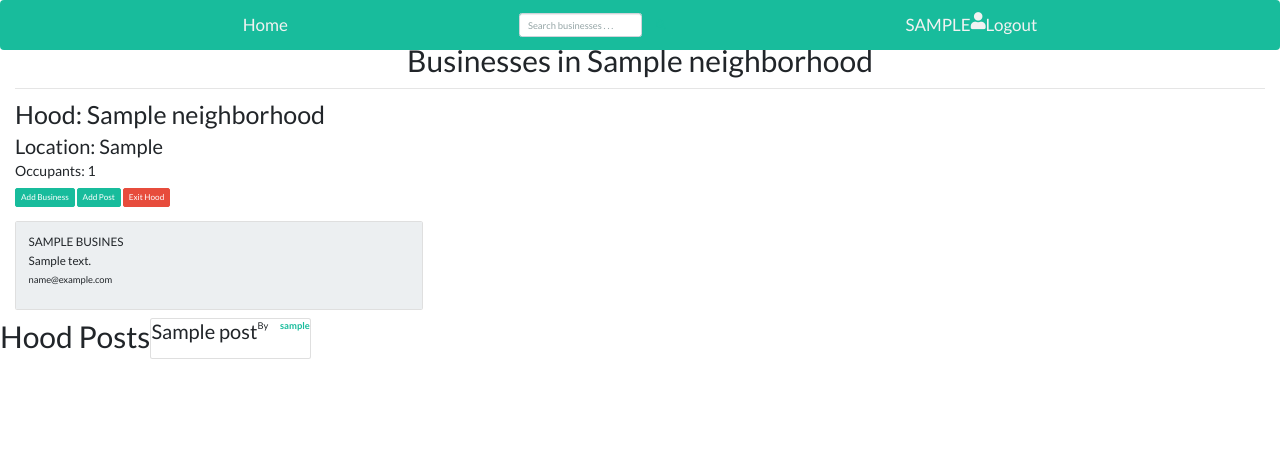
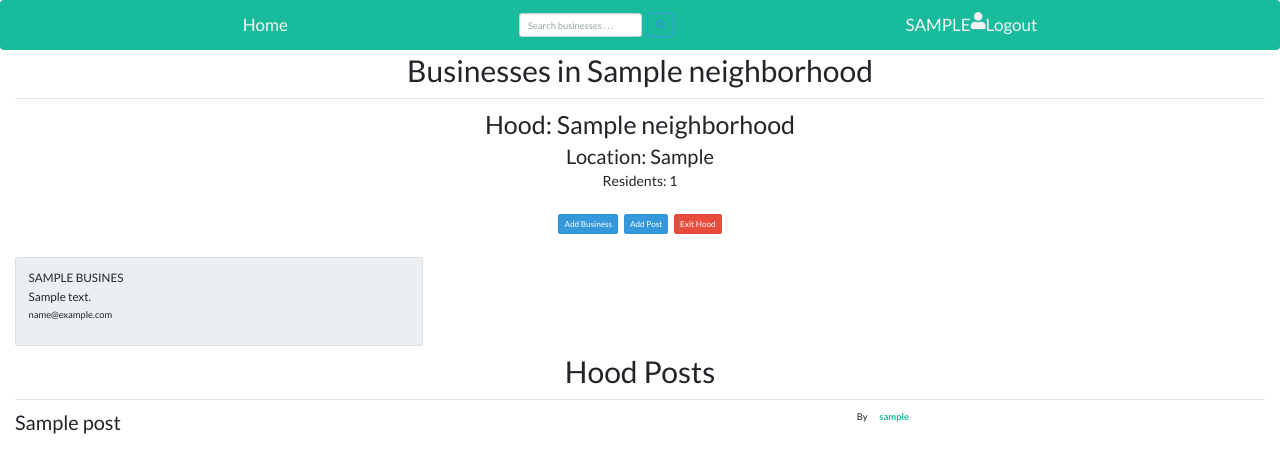
Before and after one commit to ruthjomo/myHood, a Django app: page / in a window 1280 px wide. Shown: the top 473 px of the page. Run offline with Django 3.2, Linux system fonts and the light colour scheme; a user stored in the database is signed in; tables that the repository leaves empty hold one stand-in row (values such as "Sample post"); some libraries are stand-ins or nearby versions; some web fonts are replaced.

Commit message:
added codes to the files

```diff
--- a/hoodapp/templates/current_hood.html
+++ b/hoodapp/templates/current_hood.html
@@ -27,19 +27,19 @@
 <body>
     <div class="container-fluid">
 
-        <h1 style="text-align:center;">Businesses in {{hood.name}} </h1>
+        <h1 style="text-align:center;padding-top:10px;">Businesses in {{hood.name}} </h1>
         <hr>
-        <h2>Hood: {{hood.name}}</h2>
-        <h3>Location: {{hood.locality}}</h3>
+        <h2 style="text-align:center;">Hood: {{hood.name}}</h2>
+        <h3 style="text-align:center;">Location: {{hood.locality}}</h3>
 
-        <h4 id="text" class="card-title">Occupants: {{hood.occupants_count | upper}}</h4>
+        <h4 id="text" class="card-title" style="text-align:center;">Residents: {{hood.occupants_count | upper}}</h4>
 
         <div class="row">
 
-            <div class="col-md-12">
-                <a href="{% url 'add_business'  %}" class="btn btn-sm btn-success">Add Business</a>
+            <div class="col-md-12"style="text-align:center;font-size:30px;">
+                <a href="{% url 'add_business'  %}" class="btn btn-sm btn-info">Add Business</a>
 
-                <a href="{% url 'add_post'  %}" class="btn btn-sm btn-success">Add Post</a>
+                <a href="{% url 'add_post'  %}" class="btn btn-sm btn-info">Add Post</a>
                 <a href="{% url 'exit_hood' hood.id  %}" class="btn btn-sm btn-danger">Exit Hood</a>
             </div>
             <div class="col-md-12">
@@ -55,6 +55,7 @@
                             <p>{{business.email }}</p>
                         </div>
                     </div>
+                </div>
 
                     {% empty %}
                     <h5>No businesses! Register  <a style="color:#4fc3f7;" href="{% url 'add_business'  %}">here</a></h5>
@@ -64,10 +65,11 @@
 
                 </div>
             </div>
-            <br>
 
-        <h5  style="text-align:center; font-size:30px;">Hood Posts</h5>
-              <div class="card" style="display:flex; flex-direction: row;">
+
+        <h5  style="text-align:center; font-size:30px;">Hood Posts</h5><hr>
+
+        <div class="card-columns">
               {% for post in posts%}
                 <h3>{{post.name}}</h3><br>
                 <p id="text" style="margin-bottom:0;">By <a style="width:100%; padding-left:10px;" href="{% url 'user_profile' username=post.poster %}">
@@ -81,8 +83,7 @@
                 {% endfor %}
                 </div>
             </div>
-        </div>
-    </div>
+
 </body>
 
 </html>
--- a/hoodapp/templates/navbar.html
+++ b/hoodapp/templates/navbar.html
@@ -7,7 +7,7 @@
     body {margin:0;}
     .navbar {
       overflow: hidden;
-      background-color:black;
+      background-color:lightskyblue;
       position: fixed;
       top: 0;
       width: 100%;
@@ -41,7 +41,7 @@
     <a href="{% url 'home' %}"> Home</a>
     <form class="form-inline my-2 my-lg-0" role="search" action="{% url 'search_results' %}">
       <input class="form-control mr-sm-2" type="search" placeholder="Search businesses . . ." aria-label="Search" name="business">
-      <button class="btn btn-outline-success my-2 my-sm-0" type="submit"><i class="fa fa-search" aria-hidden="true"></i></button>
+      <button class="btn btn-outline-info my-2 my-sm-0" type="submit"><i class="fa fa-search" aria-hidden="true"></i></button>
     </form>
     <div class="bt-dropdown bt-menu-user" style="float:right;">
       <a href="{% url 'add_profile' %}" class="js-has-name text-black text-uppercase">{{user.username}}</a>
--- a/hoodapp/urls.py
+++ b/hoodapp/urls.py
@@ -6,10 +6,11 @@
 urlpatterns = [
 
 
-    url(r'^$', views.homepage, name='home'),
+    url(r'^$', views.home, name='home'),
     url(r'^add/hood$', views.add_hood, name='add_hood'),
     url(r'^join_hood/(\d+)', views.join_hood, name='join_hood'),
     url(r'^exit_hood/(\d+)', views.exit_hood, name='exit_hood'),
+    url(r'^delete/hood$', views.delete_hood ,name='delete_hood'),
     url(r'^add/business$', views.add_business, name='add_business'),
     url(r'^add/post$', views.add_post, name='add_post'),
     url(r'^search_results/', views.search_results, name='search_results'),
--- a/hoodapp/views.py
+++ b/hoodapp/views.py
@@ -11,7 +11,7 @@
 # from .email import *
 
 
-def homepage(request):
+def home(request):
     if request.user.is_authenticated:
         if Join.objects.filter(user_id=request.user).exists():
             hood = Neighborhood.objects.get(pk=request.user.join.hood_id.id)
@@ -102,6 +102,25 @@
         # messages.error(request, 'You have left this awesome neighborhood ;-(')
         return redirect('home')
 
+@login_required(login_url='/accounts/login/')
+def delete_hood(request, id):
+    # dictionary for initial data with
+    # field names as keys
+    context ={}
+
+    # fetch the object related to passed id
+    obj = get_object_or_404(GeeksModel, id = id)
+
+
+    if request.method =="POST":
+        # delete object
+        obj.delete()
+        # after deleting redirect to
+        # home page
+        return HttpResponseRedirect("/")
+
+    return render(request, "delete_hood.html", context)
+
 
 @login_required(login_url='/accounts/login/')
 def user_profile(request, username):
```
Also changed, not shown: hoodapp/templates/delete_hood.html (added, +10 -0 lines), hoodapp/templates/index.html (+9 -10 lines), hoodapp/migrations/0002_auto_20201103_0746.py (added).
